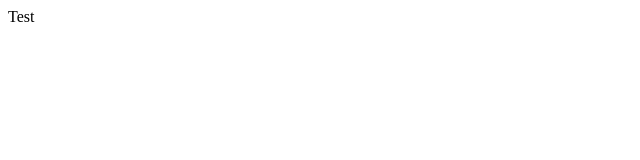
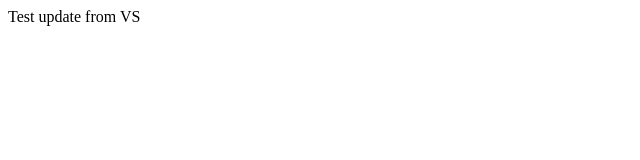
Before and after one commit to hamzasukkar1989/Html, a plain HTML site: page index.html in a window 1280 px wide. Shown: the whole page, without its empty margins (0-640 px from the left). Drawn offline with Linux system fonts and the light colour scheme.

Commit message:
change text 1

```diff
--- a/index.html
+++ b/index.html
@@ -1,3 +1,3 @@
 <html>
-  Test
+  Test update from VS
   </htm>
```
